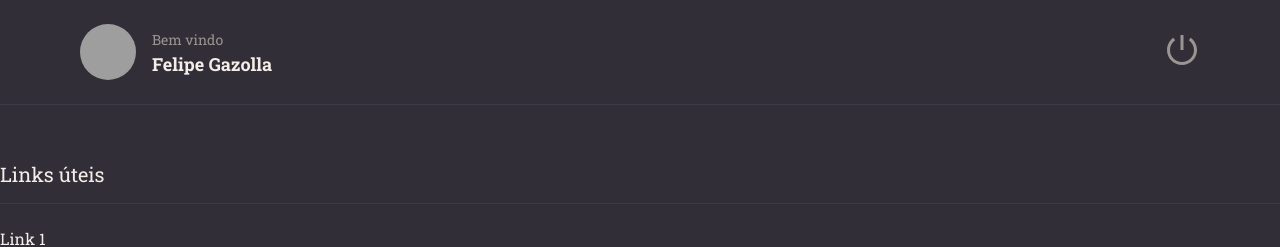
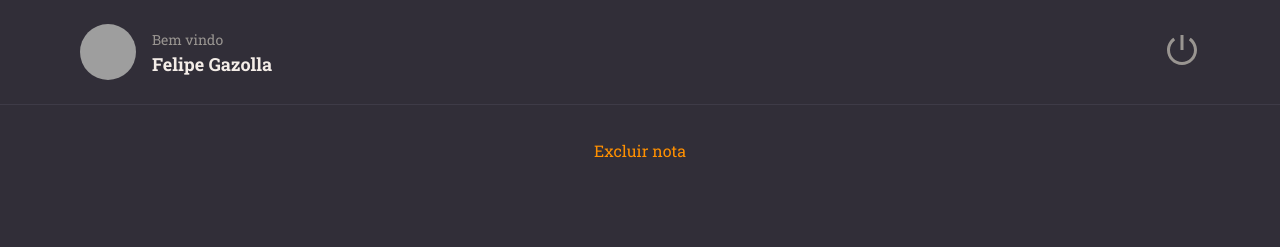
Before and after one commit to felipegazolla/rocketnotes, a React (Vite) app: page / in a window 1280 px wide. Shown: the top 247 px of the page. Built offline with nearby package versions, Linux system fonts and the light colour scheme; grey boxes are pictures that could not be loaded.

Commit message:
buttontext

```diff
--- /dev/null
+++ b/src/components/ButtonText/index.jsx
@@ -0,0 +1,9 @@
+import { Container } from './styles'
+
+export function ButtonText({ title, ...rest }) {
+  return (
+    <Container type="button" { ...rest }>
+      {title}
+    </Container>
+  )
+}
--- /dev/null
+++ b/src/components/ButtonText/styles.js
@@ -0,0 +1,9 @@
+import styled from "styled-components"
+
+export const Container = styled.button`
+  background: none;
+  color: ${({ theme }) => theme.COLORS.ORANGE};
+
+  border: none;
+  font-size: 16px;
+`
--- a/src/components/Section/styles.js
+++ b/src/components/Section/styles.js
@@ -11,7 +11,7 @@
     padding-bottom: 16px;
     margin-bottom: 24px;
 
-    color: ${({ theme }) => theme.COLORS_GRAY_100};
+    color: ${({ theme }) => theme.COLORS.GRAY_100};
     font-size: 20px;
     font-weight: 400;
   }
--- a/src/components/Tag/styles.js
+++ b/src/components/Tag/styles.js
@@ -8,6 +8,6 @@
 
   margin-right: 6px;
 
-  color: ${({ theme }) => theme.COLORS.BACLGROUND_900};
+  color: ${({ theme }) => theme.COLORS.BACKGROUND_900};
   background-color: ${({ theme }) => theme.COLORS.ORANGE};
 `
--- a/src/pages/Details/index.jsx
+++ b/src/pages/Details/index.jsx
@@ -1,15 +1,18 @@
 import { Container, Links } from './styles'
 
+import { Tag } from '../../components/Tag'
+import { Button } from '../../components/Button'
 import { Header } from '../../components/Header'
-import { Button } from '../../components/Button'
 import { Section } from '../../components/Section'
-import { Tag } from '../../components/Tag'
+import { ButtonText } from '../../components/ButtonText'
 
 export function Details() {
 
   return (
     <Container>
       <Header />
+
+      <ButtonText title="Excluir nota" />
 
       <Section title="Links úteis">
         <Links>
```
